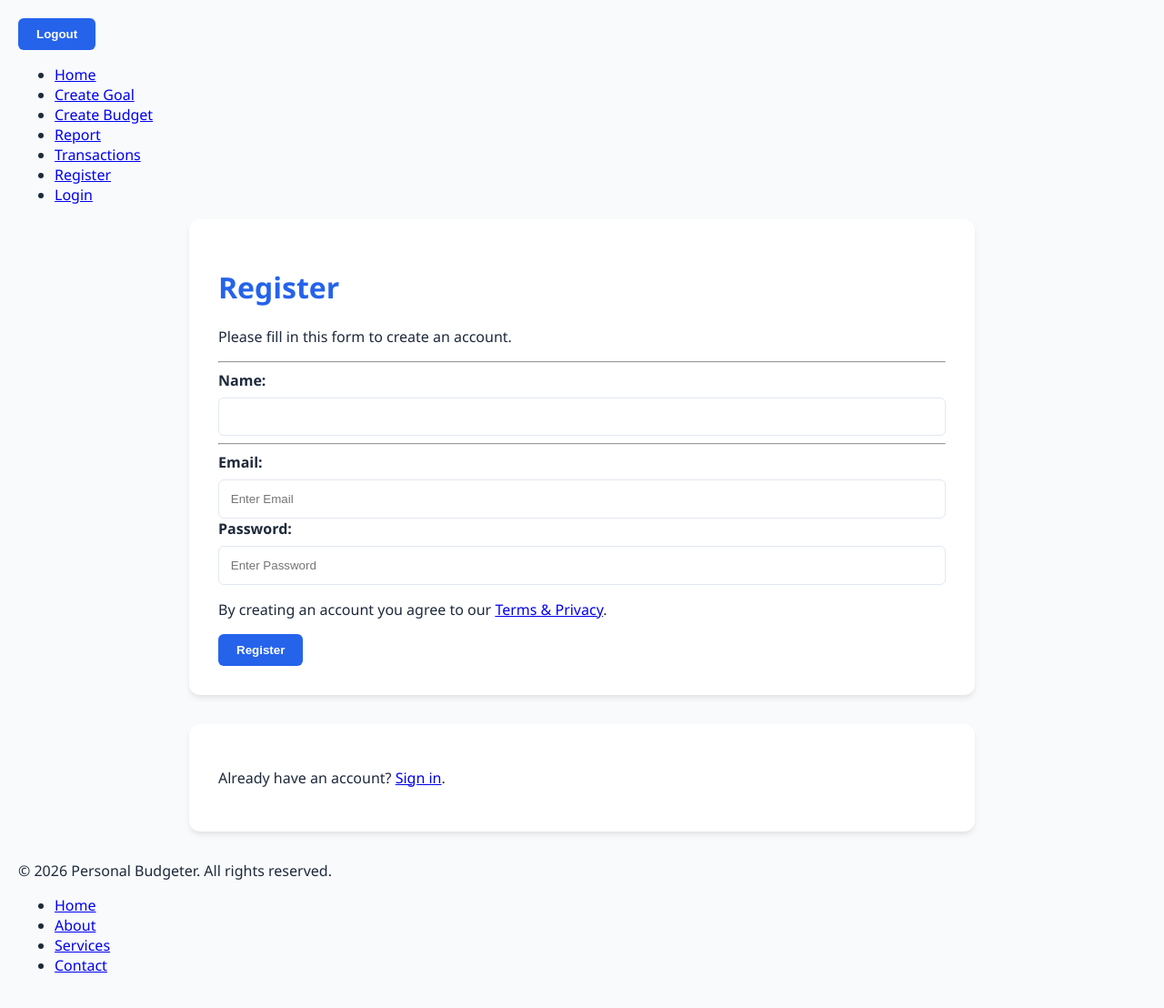
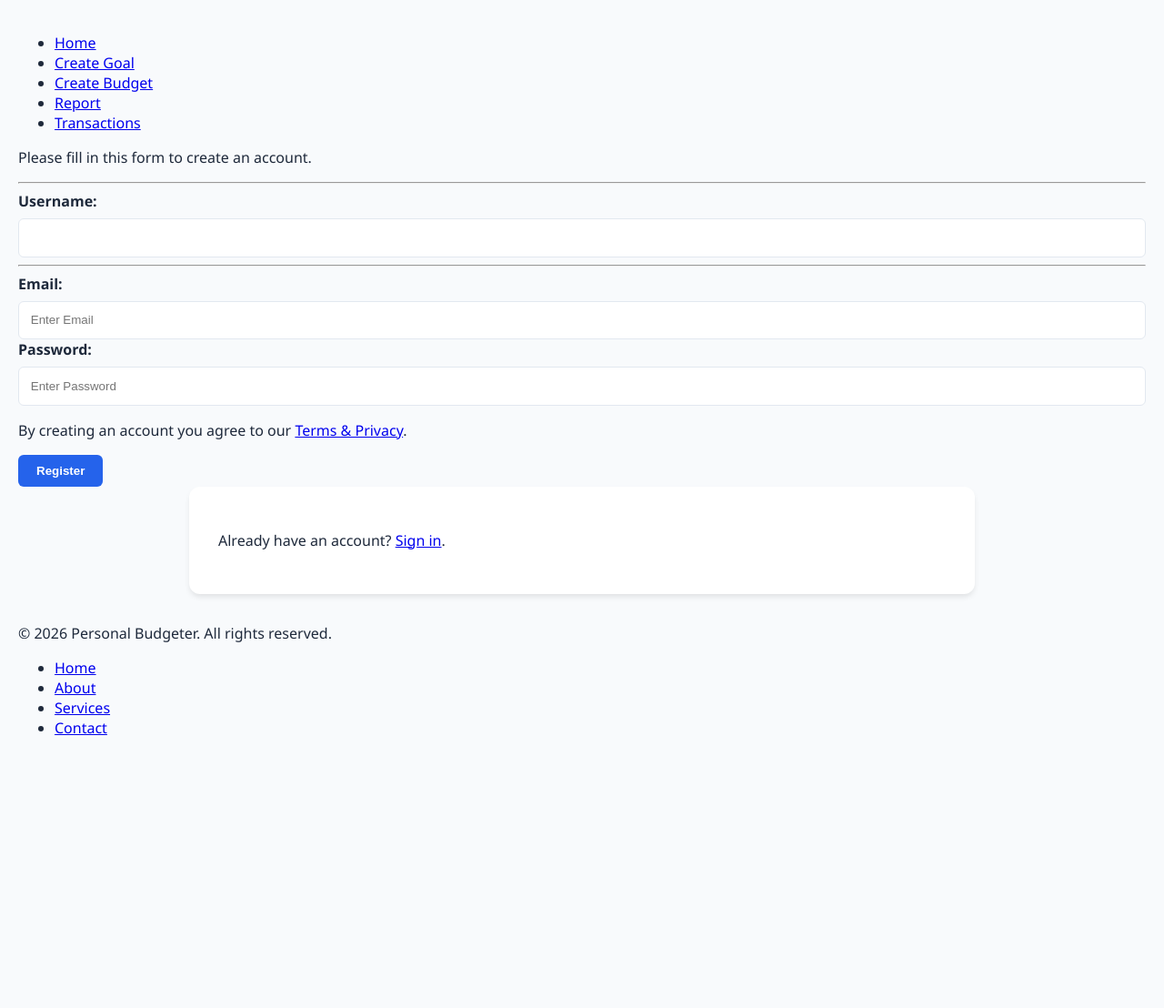
Before and after one commit to Meshref21/Software_implementation_assignment2, a Django app: page /register/ in a window 1280 px wide. Shown: the whole page at 91% size. After the commit the page ends 808 px from the top, so only its background shows below. Run offline with Django 5.2, Linux system fonts and the light colour scheme.

Commit message:
added logout button ineach site + hide login/register while being logged in

```diff
--- a/MainDjangoProject/CreateEditBudget/templates/Create_Budget.html
+++ b/MainDjangoProject/CreateEditBudget/templates/Create_Budget.html
@@ -8,6 +8,11 @@
 </head>
 
 <body>
+
+    <form method="post" action="/logout/">
+    {% csrf_token %}
+    <button type="submit">Logout</button>
+    </form>
 
     <div id="navbar"></div>
 
--- a/MainDjangoProject/CreateEditBudget/templates/Edit_Budget.html
+++ b/MainDjangoProject/CreateEditBudget/templates/Edit_Budget.html
@@ -8,6 +8,10 @@
 </head>
 <body>
 
+    <form method="post" action="/logout/">
+    {% csrf_token %}
+    <button type="submit">Logout</button>
+    </form>
     <div id="navbar"></div>
 
 <h2>Edit Budget</h2>
--- a/MainDjangoProject/Home/templates/home.html
+++ b/MainDjangoProject/Home/templates/home.html
@@ -6,8 +6,13 @@
     <link rel="stylesheet" type="text/css" href="{% static 'css/style.css' %}">
 </head>
 <body>
+
     <h1>Home</h1>
 
+    <form method="post" action="/logout/">
+    {% csrf_token %}
+    <button type="submit">Logout</button>
+    </form>
     <div id="navbar"></div>
 
     <footer id="footer"></footer>
--- a/MainDjangoProject/addTransactions/templates/addTransactions.html
+++ b/MainDjangoProject/addTransactions/templates/addTransactions.html
@@ -9,6 +9,10 @@
 </head>
 <body>
 
+    <form method="post" action="/logout/">
+    {% csrf_token %}
+    <button type="submit">Logout</button>
+    </form>
     <div id="navbar"></div>
 
     <section class="container">
--- a/MainDjangoProject/createGoals/templates/goals.html
+++ b/MainDjangoProject/createGoals/templates/goals.html
@@ -8,6 +8,10 @@
 
 <body>
 
+    <form method="post" action="/logout/">
+    {% csrf_token %}
+    <button type="submit">Logout</button>
+    </form>
     <div id="navbar"></div>
 
 <div class="container">
--- a/MainDjangoProject/login/templates/login.html
+++ b/MainDjangoProject/login/templates/login.html
@@ -20,7 +20,7 @@
 
         <input type="hidden" name="next" value="{{ next }}">
 
-        <label>Email:</label>
+        <label>Username:</label>
         <input type="text" name="username"><br><br>
 
         <label>Password:</label>
--- a/MainDjangoProject/registerUser/templates/register.html
+++ b/MainDjangoProject/registerUser/templates/register.html
@@ -9,20 +9,12 @@
 </head>
 <body>
 
-    <form method="post" action="/logout/">
-    {% csrf_token %}
-    <button type="submit">Logout</button>
-    </form>
     <div id="navbar"></div>
 
-<form id="user_input" method="post">
-    {% csrf_token %}
-    <div class="container">
-    <h1>Register</h1>
     <p>Please fill in this form to create an account.</p>
     <hr>
 
-    <label for="username"><b>Name: </b></label>
+    <label for="username"><b>Username: </b></label>
     <input type="text" name="username" id="name" required>
     <hr>
 
--- a/MainDjangoProject/static/navbar_footer.js
+++ b/MainDjangoProject/static/navbar_footer.js
@@ -12,8 +12,6 @@ document.getElementById("navbar").innerHTML = `
     <li><a href="/create-budget">Create Budget</a></li>
     <li><a href="/viewreport">Report</a></li>
     <li><a href="/transactions">Transactions</a></li>
-    <li><a href="/register">Register</a></li>
-    <li><a href="/login">Login</a></li>
     </ul>
 </nav>
 `;
@@ -25,9 +23,9 @@ document.getElementById("footer").innerHTML = `
 
         <ul class="footer-links">
           <li><a href="/home">Home</a></li>
-          <li><a href="/about">About</a></li>
-          <li><a href="/services">Services</a></li>
-          <li><a href="/contact">Contact</a></li>
+          <li><a href="#">About</a></li>
+          <li><a href="#">Services</a></li>
+          <li><a href="#">Contact</a></li>
         </ul>
       </div>
     </footer>
--- a/MainDjangoProject/viewReport/templates/viewReport.html
+++ b/MainDjangoProject/viewReport/templates/viewReport.html
@@ -13,6 +13,10 @@
 </head>
 <body>
 
+    <form method="post" action="/logout/">
+    {% csrf_token %}
+    <button type="submit">Logout</button>
+    </form>
     <div id="navbar"></div>
 
     <div>
```
Lines whose indentation alone changed are shown as unchanged.
